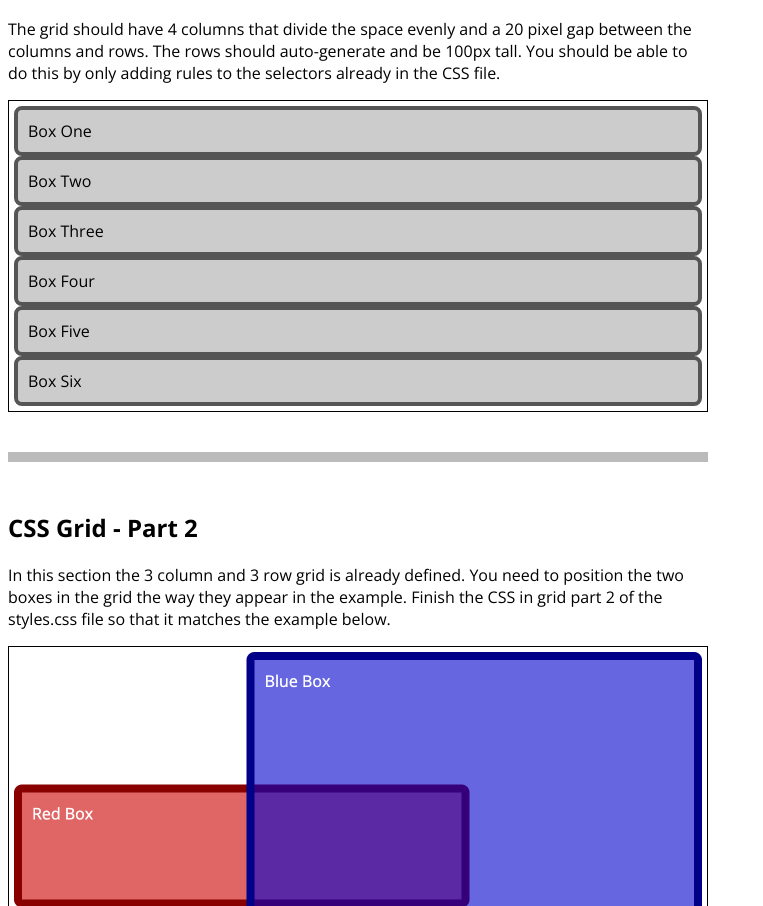
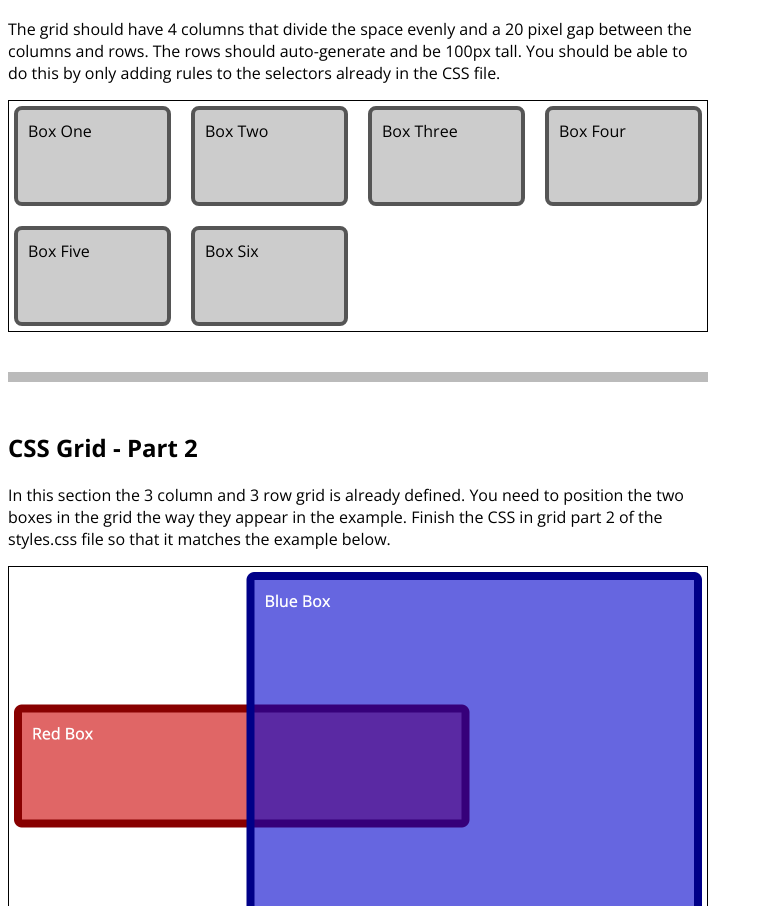
Before and after one commit to emuzemil900/ITMD-441, a plain HTML site: page Lab2/index.html in a window 1280 px wide. Shown: the part 2965-3871 px from the top of the page, without its empty margins (0-763 px from the left). Drawn offline with nearby package versions, Linux system fonts and the light colour scheme.

Commit message:
Update styles.css

```diff
--- a/Lab2/styles.css
+++ b/Lab2/styles.css
@@ -62,7 +62,10 @@
 /* Grid Part 1 */
 
 #grid-section1 .grid {
-
+	display: grid;
+	grid-template-columns: repeat(4, 1fr);
+	grid-auto-rows: 100px;
+	gap: 20px;
 }
 
 /* end Grid Part 1 */
```
